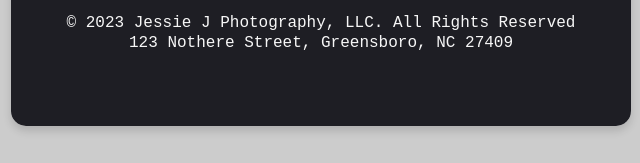
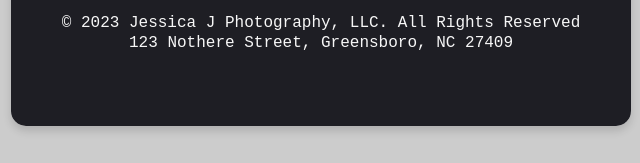
Before and after one commit to keithhortn/Jessica-J-Photography, a plain HTML site: page index.html in a window 1280 px wide. Shown: the part 2079-2242 px from the top of the page, 319-959 px from the left. Drawn offline with Linux system fonts and the light colour scheme.

Commit message:
update photographer's name in footer

```diff
--- a/index.html
+++ b/index.html
@@ -323,7 +323,7 @@
                             padding-bottom: 20px;
                           "
                         >
-                          © 2023 Jessie J Photography, LLC. All Rights
+                          © 2023 Jessica J Photography, LLC. All Rights
                           Reserved<br />123 Nothere Street, Greensboro, NC 27409
                         </p>
                       </td>
```
